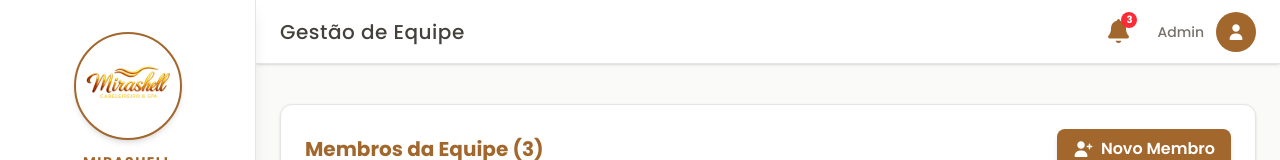
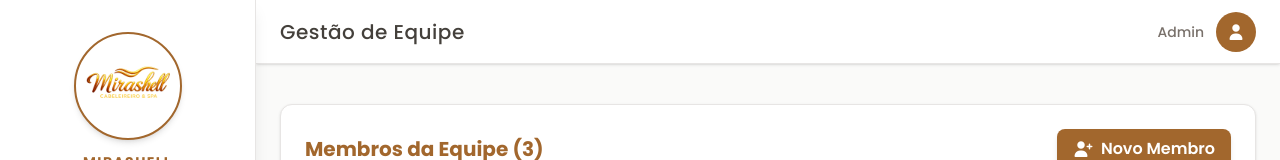
Before and after one commit to nsimba-afonso-nwayami/salao-mirashell-2, a React (Vite) app: page /dashboard/admin/equipe in a window 1280 px wide. Shown: the top 160 px of the page. Built offline with nearby package versions, Linux system fonts and the light colour scheme; sample sign-in values are in the browser's storage.

Commit message:
aTUALIZAÇÃO PONTUAL NO HEADER

```diff
--- a/src/pages/admin/components/HeaderAdmin.jsx
+++ b/src/pages/admin/components/HeaderAdmin.jsx
@@ -13,13 +13,6 @@ export default function HeaderAdmin({ sidebarOpen, setSidebarOpen, title }) {
       </h2>
 
       <div className="flex items-center gap-4 sm:gap-6">
-        <button className="relative text-xl sm:text-2xl text-[#A2672D] hover:opacity-80 transition-all">
-          <i className="fas fa-bell"></i>
-          <span className="absolute -top-1 -right-1 bg-red-500 text-white text-[10px] w-4 h-4 rounded-full flex items-center justify-center font-bold">
-            3
-          </span>
-        </button>
-
         <div className="flex items-center gap-3">
           <span className="text-sm font-medium text-stone-500 hidden sm:block">
             Admin
```
